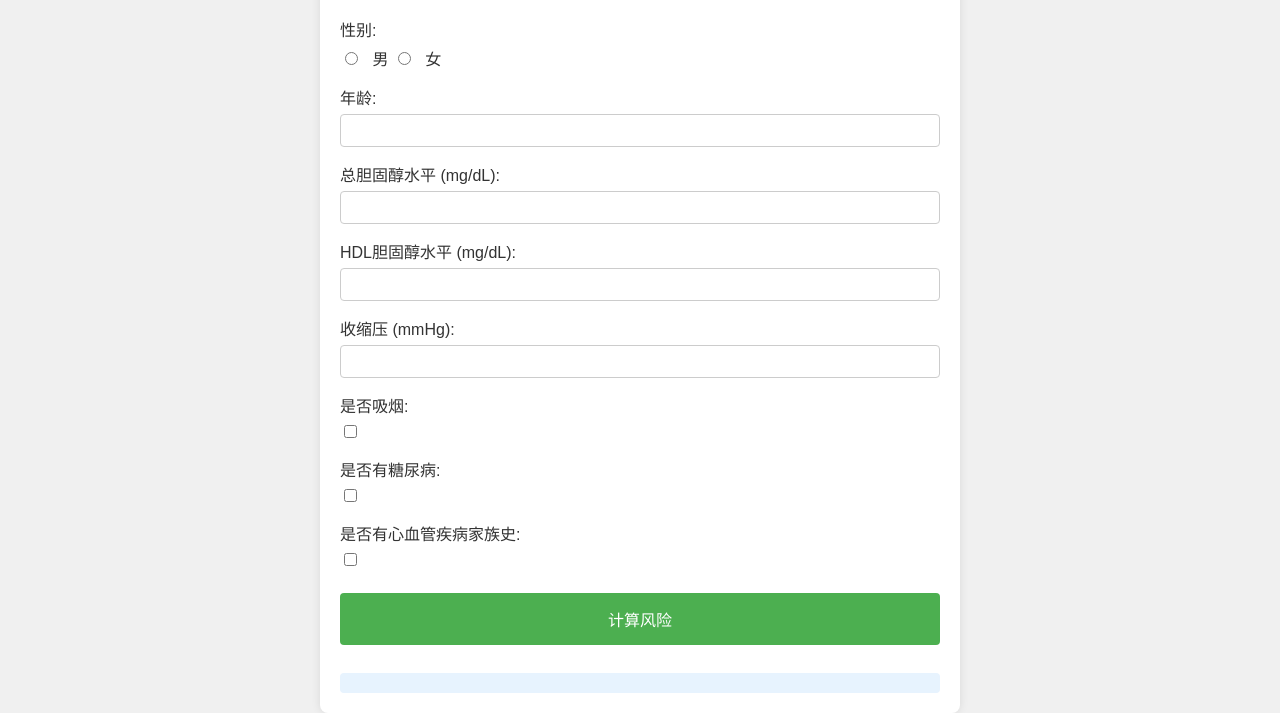
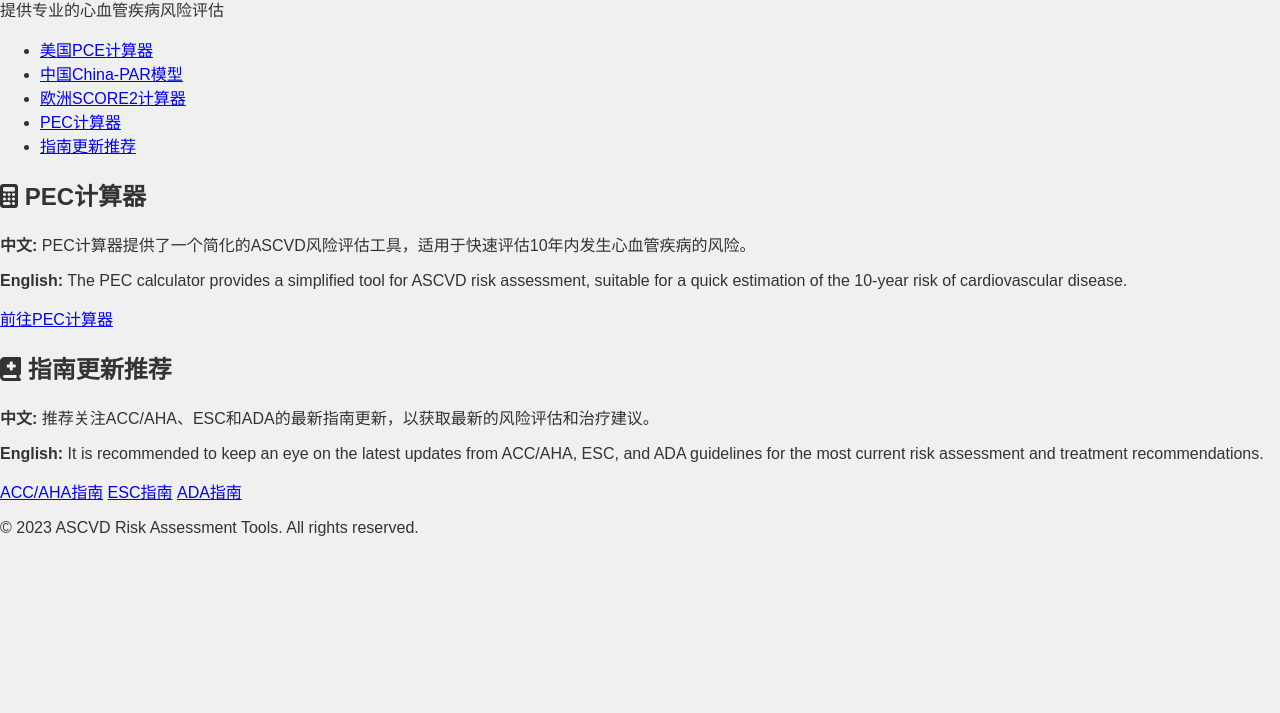
Before and after one commit to bbylw/ASCVDPCE, a plain HTML site: page index.html in a window 1280 px wide. Shown: the part 92-805 px from the top of the page. Drawn offline with Linux system fonts and the light colour scheme.

Commit message:
Update index.html

```diff
--- a/index.html
+++ b/index.html
@@ -3,59 +3,53 @@
 <head>
     <meta charset="UTF-8">
     <meta name="viewport" content="width=device-width, initial-scale=1.0">
-    <title>ASCVD Risk Calculator</title>
+    <title>ASCVD Risk Assessment Tools</title>
     <link rel="stylesheet" href="styles.css">
+    <link rel="stylesheet" href="https://cdnjs.cloudflare.com/ajax/libs/font-awesome/6.4.2/css/all.min.css">
 </head>
 <body>
-    <div class="container">
-        <h1>10年ASCVD风险评估计算器</h1>
-        <form id="ascvdForm">
-            <div class="form-group">
-                <label for="gender">性别:</label>
-                <input type="radio" id="male" name="gender" value="male" required> 男
-                <input type="radio" id="female" name="gender" value="female" required> 女
+    <header>
+        <div class="header-content">
+            <h1><i class="fas fa-heartbeat"></i> ASCVD风险评估工具</h1>
+            <p>提供专业的心血管疾病风险评估</p>
+        </div>
+    </header>
+
+    <nav>
+        <ul>
+            <li><a href="#american-pce">美国PCE计算器</a></li>
+            <li><a href="#china-par">中国China-PAR模型</a></li>
+            <li><a href="#european-score2">欧洲SCORE2计算器</a></li>
+            <li><a href="#pec-calculator">PEC计算器</a></li>
+            <li><a href="#guidelines">指南更新推荐</a></li>
+        </ul>
+    </nav>
+
+    <main>
+        <!-- 其他工具部分保持不变 -->
+
+        <section id="pec-calculator" class="tool">
+            <h2><i class="fas fa-calculator"></i> PEC计算器</h2>
+            <p><strong>中文:</strong> PEC计算器提供了一个简化的ASCVD风险评估工具，适用于快速评估10年内发生心血管疾病的风险。</p>
+            <p><strong>English:</strong> The PEC calculator provides a simplified tool for ASCVD risk assessment, suitable for a quick estimation of the 10-year risk of cardiovascular disease.</p>
+            <p><a href="https://g.186404.xyz/ascvd-calculator/" target="_blank" class="btn">前往PEC计算器</a></p>
+        </section>
+
+        <section id="guidelines">
+            <h2><i class="fas fa-book-medical"></i> 指南更新推荐</h2>
+            <p><strong>中文:</strong> 推荐关注ACC/AHA、ESC和ADA的最新指南更新，以获取最新的风险评估和治疗建议。</p>
+            <p><strong>English:</strong> It is recommended to keep an eye on the latest updates from ACC/AHA, ESC, and ADA guidelines for the most current risk assessment and treatment recommendations.</p>
+            <div class="guidelines-links">
+                <a href="https://www.ahajournals.org/doi/10.1161/01.cir.0000437741.48606.98" target="_blank" class="btn">ACC/AHA指南</a>
+                <a href="https://www.escardio.org/Guidelines/Clinical-Practice-Guidelines/CVD-Prevention-in-clinical-practice" target="_blank" class="btn">ESC指南</a>
+                <a href="https://professional.diabetes.org/sites/professional.diabetes.org/files/media/2020_guidelines_standards_of_care.pdf" target="_blank" class="btn">ADA指南</a>
             </div>
+        </section>
+    </main>
 
-            <div class="form-group">
-                <label for="age">年龄:</label>
-                <input type="number" id="age" min="20" max="79" required>
-            </div>
-
-            <div class="form-group">
-                <label for="totalCholesterol">总胆固醇水平 (mg/dL):</label>
-                <input type="number" id="totalCholesterol" min="100" max="400" required>
-            </div>
-
-            <div class="form-group">
-                <label for="hdlCholesterol">HDL胆固醇水平 (mg/dL):</label>
-                <input type="number" id="hdlCholesterol" min="10" max="150" required>
-            </div>
-
-            <div class="form-group">
-                <label for="bloodPressure">收缩压 (mmHg):</label>
-                <input type="number" id="bloodPressure" min="90" max="200" required>
-            </div>
-
-            <div class="form-group">
-                <label for="isSmoker">是否吸烟:</label>
-                <input type="checkbox" id="isSmoker">
-            </div>
-
-            <div class="form-group">
-                <label for="hasDiabetes">是否有糖尿病:</label>
-                <input type="checkbox" id="hasDiabetes">
-            </div>
-
-            <div class="form-group">
-                <label for="hasFamilyHistory">是否有心血管疾病家族史:</label>
-                <input type="checkbox" id="hasFamilyHistory">
-            </div>
-
-            <button type="submit">计算风险</button>
-        </form>
-
-        <div id="result"></div>
-    </div>
+    <footer>
+        <p>&copy; 2023 ASCVD Risk Assessment Tools. All rights reserved.</p>
+    </footer>
 
     <script src="script.js"></script>
 </body>
```
